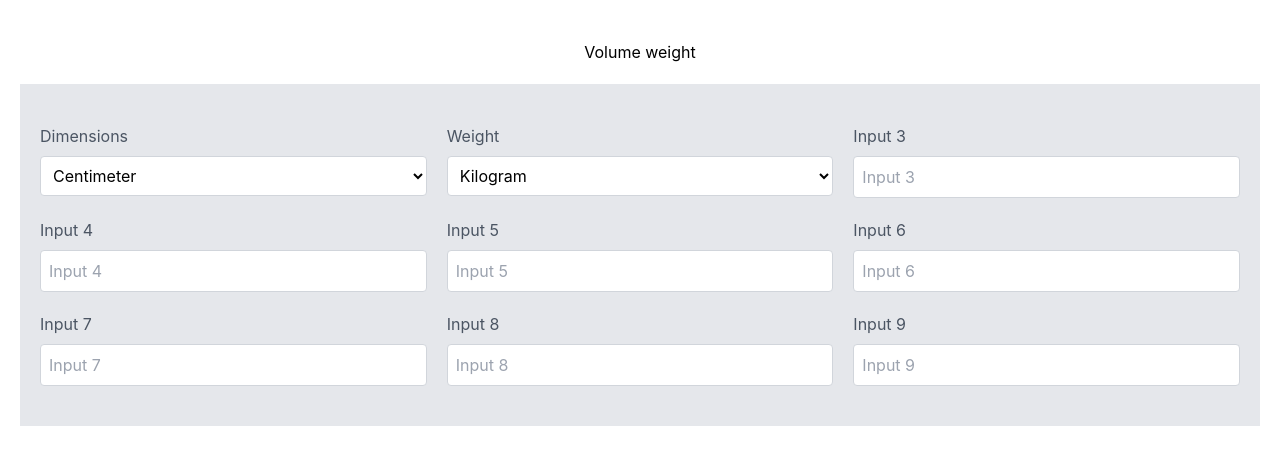
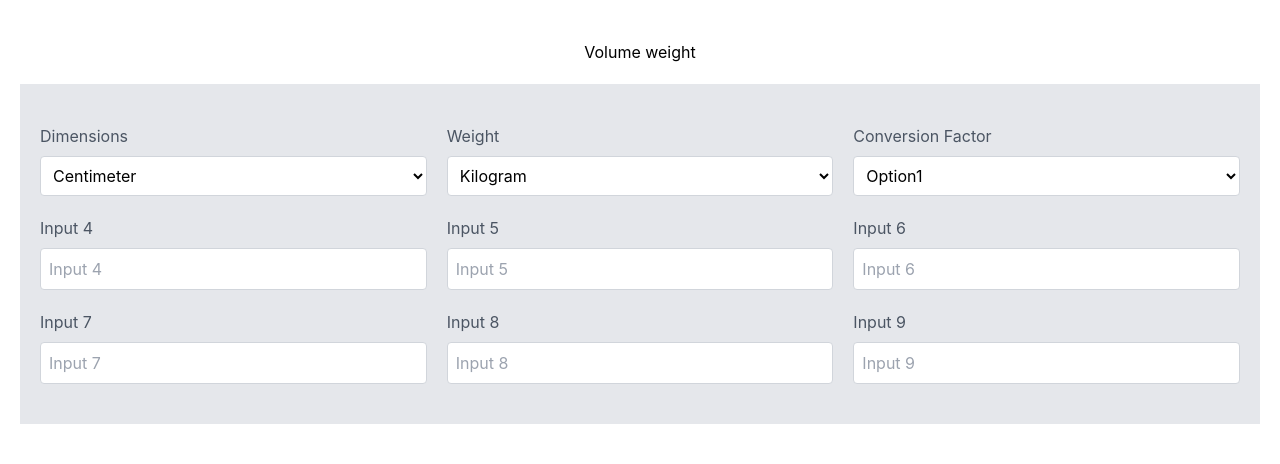
Before and after one commit to martinMr79/flyfrakt, a React (Create React App) app: page / in a window 1280 px wide. Shown: the top 464 px of the page. Built offline with nearby package versions, Linux system fonts and the light colour scheme.

Commit message:
conversion factor field

```diff
--- a/src/pages/landingPage/index.jsx
+++ b/src/pages/landingPage/index.jsx
@@ -30,6 +30,17 @@ function CustomGrid() {
                   <option value="lb">Pound</option>
                 </select>
               </>
+            ) : idx === 2 ? (
+              <>
+                <label htmlFor={`select-${idx}`} className="mb-2 text-gray-600">Conversion Factor</label>
+                <select
+                  id={`select-${idx}`}
+                  className="w-full p-2 border border-gray-300 rounded outline-none bg-white"
+                >
+                  <option value="option1">Option1</option>
+                  <option value="option2">Option2</option>
+                </select>
+              </>
             ) : (
               <>
                 <label htmlFor={`input-${idx}`} className="mb-2 text-gray-600">Input {idx + 1}</label>
```
